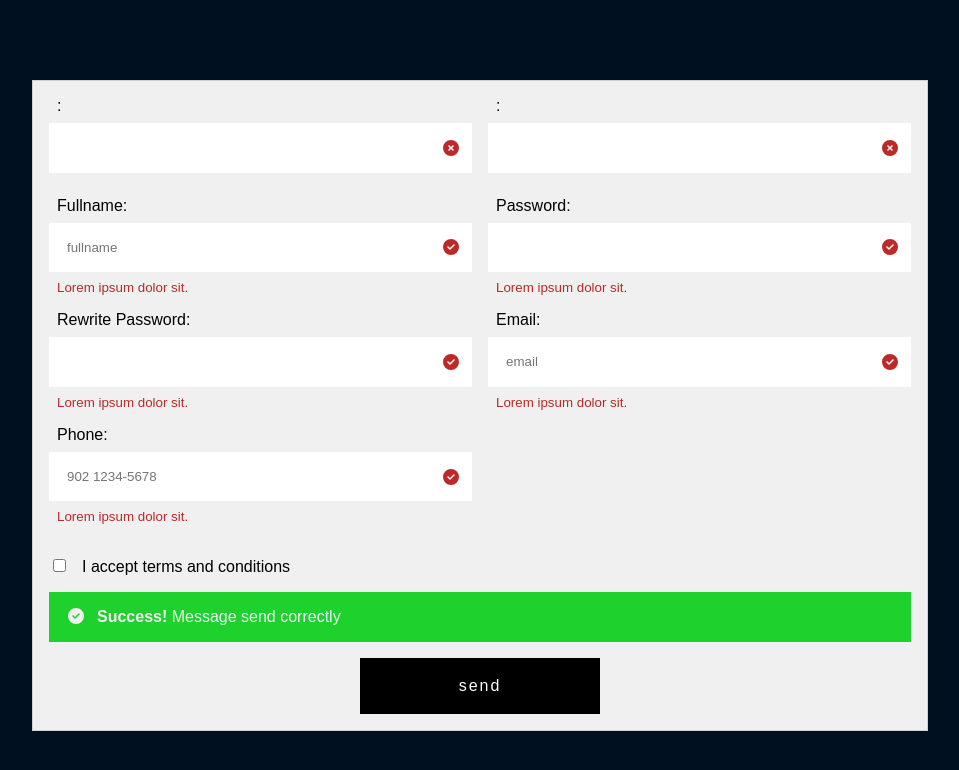
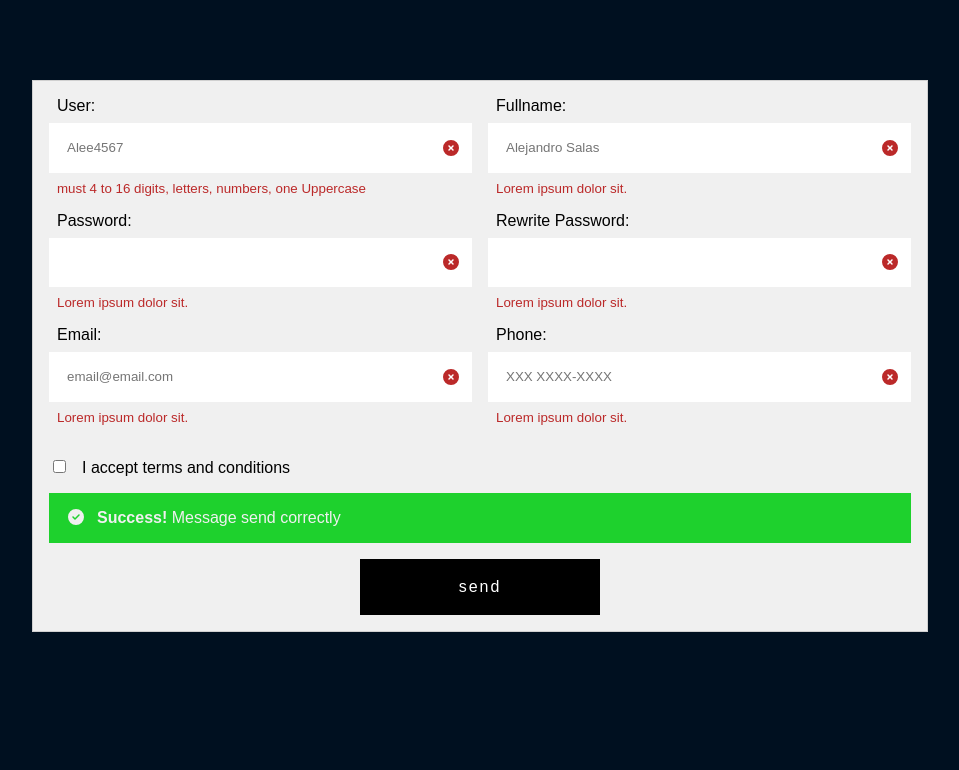
Before and after one commit to aledaledev/form-practice, a React (Vite) app: page / in a window 1280 px wide. Shown: the top 770 px of the page, without its empty margins (160-1119 px from the left). Built offline with nearby package versions, Linux system fonts and the light colour scheme.

Commit message:
fixing styles, adding input component

```diff
--- a/src/App.tsx
+++ b/src/App.tsx
@@ -1,18 +1,63 @@
 import { useState } from 'react'
 import { GlobalStyle, Wrapper, FormSc, InputContainer, IconInput, IconDanger, IconSuccess } from './App.styles'
 import { faCircleCheck, faCircleExclamation, faCircleXmark } from '@fortawesome/free-solid-svg-icons'
-import Input from './components/Input'
+import Input, { Props } from './components/Input'
 
-const inputData = [
+const inputData:Props[] = [
   {
-    toTake:'user',
-    condition: 'Lorem ipsum dolor sit.',
-    inputId:'user'
+    label:'user',
+    condition: 'must 4 to 16 digits, letters, numbers, one Uppercase',
+    inputId:'user',
+    placeholder:'Alee4567',
+    name:'user',
+    type:'text',
+    //1 number, 1 mayus, 1 minus, 8 digits
+    regExp:/^(?=.*[a-z])(?=.*[A-Z])(?=.*\d)[a-zA-Z\d]{8,}$/,
   },
   {
-    toTake:'fullname',
+    label:'fullname',
     condition: 'Lorem ipsum dolor sit.',
     inputId:'name',
+    placeholder:'Alejandro Salas',
+    name:'name',
+    type:'text',
+    regExp:/1/,
+  },
+  {
+    label:'password',
+    condition: 'Lorem ipsum dolor sit.',
+    inputId:'password',
+    placeholder:'',
+    name:'password',
+    type:'password',
+    regExp:/1/,
+  },
+  {
+    label:'Rewrite password',
+    condition: 'Lorem ipsum dolor sit.',
+    inputId:'password-re',
+    placeholder:'',
+    name:'password-re',
+    type:'passwoor',
+    regExp:/1/,
+  },
+  {
+    label:'email',
+    condition: 'Lorem ipsum dolor sit.',
+    inputId:'email',
+    placeholder:'email@email.com',
+    name:'email',
+    type:'email',
+    regExp:/1/,
+  },
+  {
+    label:'phone',
+    condition: 'Lorem ipsum dolor sit.',
+    inputId:'phone',
+    placeholder:'XXX XXXX-XXXX',
+    name:'phone',
+    type:'number',
+    regExp:/1/,
   }
 ]
 
@@ -26,48 +71,8 @@ function App() {
     <Wrapper>
       <FormSc id='form'>
 
-        {inputData.map((data) => <Input data={data}/>)}
+        {inputData.map((data:Props) => <Input key={data.inputId} data={data}/>)}
 
-        <div>
-          <label htmlFor='name-input'>Fullname: </label>
-          <InputContainer>
-          <input type="text" placeholder='fullname' id='name-input'/>
-          <IconInput icon={faCircleCheck} />
-          </InputContainer>
-          <small>Lorem ipsum dolor sit.</small>
-        </div>
-        <div>
-          <label htmlFor='password-input'>Password: </label>
-          <InputContainer>
-          <input type="text" name='password' placeholder='' id='password-input'/>
-          <IconInput icon={faCircleCheck} />
-          </InputContainer>
-          <small>Lorem ipsum dolor sit.</small>
-        </div>
-        <div>
-          <label htmlFor='password-re-input'>Rewrite password: </label>
-          <InputContainer>
-          <input type="text" name='email' placeholder='' id='password-re-input'/>
-          <IconInput icon={faCircleCheck} />
-          </InputContainer>
-          <small>Lorem ipsum dolor sit.</small>
-        </div>
-        <div>
-          <label htmlFor='email-input'>Email: </label>
-          <InputContainer>
-          <input type="text" name='email' placeholder='email' id='email-input'/>
-          <IconInput icon={faCircleCheck} />
-          </InputContainer>
-          <small>Lorem ipsum dolor sit.</small>
-        </div>
-        <div>
-          <label htmlFor=''>Phone: </label>
-          <InputContainer>
-          <input type="text" name='phone' placeholder='902 1234-5678'/>
-          <IconInput icon={faCircleCheck} />
-          </InputContainer>
-          <small>Lorem ipsum dolor sit.</small>
-        </div>
         <label className='terms' htmlFor="check-terms">
           <input type="checkbox" name='terms' id='check-terms'/>
           I accept terms and conditions
--- a/src/components/Input.tsx
+++ b/src/components/Input.tsx
@@ -1,20 +1,29 @@
-import React from 'react'
+import React, { useState } from 'react'
 import { faCircleXmark } from '@fortawesome/free-solid-svg-icons'
 import { IconInput, InputContainer } from '../App.styles'
 
-type Props = {
-    toTake: string,
+export type Props = {
+    label: string,
     condition:string,
-    inputId:string
+    inputId:string,
+    placeholder:string,
+    name:string,
+    type:string,
+    regExp:RegExp,
 }
 
-const Input = (data:Props) => {
-  const {toTake,condition,inputId}:Props = data
+const Input = ({data}) => {
+
+    const {label,type,condition,inputId,placeholder,name,regExp}:Props = data
+
+    const [validated, setValidated] = useState<boolean>(false)
+
+
   return (
-    <div>
-    <label htmlFor={`${inputId}-input`}>{toTake}: </label>
+    <div key={inputId}>
+    <label htmlFor={`${inputId}-input`}>{label}: </label>
     <InputContainer>
-    <input type="text" name={toTake} placeholder={toTake} id={`${inputId}-input`}/>
+    <input type={type} name={name} placeholder={placeholder} id={`${inputId}-input`}/>
     <IconInput icon={faCircleXmark} />
     </InputContainer>
     <small>{condition}</small>
```
